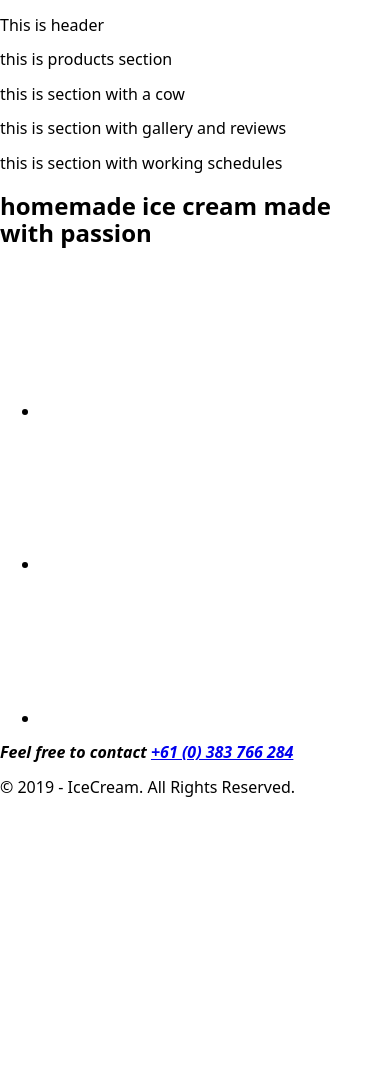
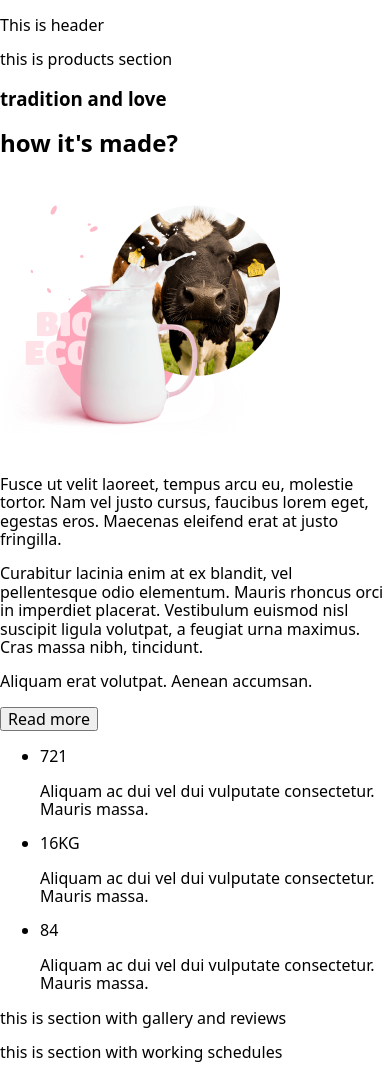
Before and after one commit to Hardracing/IceCreamProject, a website: page src/index.html in a window 390 px wide. Shown: the top 1075 px of the page. Before the commit the page ends 844 px from the top, so only its background shows below. Drawn offline with nearby package versions, Linux system fonts and the light colour scheme; files that its build step writes are made by us from their sources.

Commit message:
mobile done

```diff
--- a/src/partials/making_section.html
+++ b/src/partials/making_section.html
@@ -1 +1,50 @@
-<p class="making">this is section with a cow</p>
+<section class="making-section">
+    <div class="making-container container">
+        <div class="making-title-container">
+            <h3 class="section-subtitle">tradition and love</h3>
+            <h2 class="section__title">how it's made?</h2>
+            <img class="making-picture" src="images/mobile/cow@1x.png" alt="Молоко и корова" width="280">
+            <article class="making-describe">
+                <p class="making-begin">
+                    Fusce ut velit laoreet, tempus arcu eu, molestie tortor.
+                    Nam vel justo cursus, faucibus lorem eget, egestas eros.
+                    Maecenas eleifend erat at justo fringilla.
+                </p>
+                <p class="making-middle">
+                    Curabitur lacinia enim at ex blandit,
+                    vel pellentesque odio elementum.
+                    Mauris rhoncus orci in imperdiet placerat.
+                    Vestibulum euismod nisl suscipit ligula volutpat,
+                    a feugiat urna maximus. Cras massa nibh, tincidunt.
+                </p>
+                <p class="making-result">
+                    Aliquam erat volutpat. Aenean accumsan.
+                </p>
+                <button class="making-button">
+                    Read more
+                </button>
+            </article>
+
+            <ul class="making-statistical">
+                <li class="making-volume">
+                    <p class="li-title ">721</p>
+                    <p class="li-description">
+                        Aliquam ac dui vel dui vulputate consectetur. Mauris massa.
+                    </p>
+                </li>
+                <li class="making-weight">
+                    <p class="li-title">16KG</p>
+                    <p class="li-description">
+                        Aliquam ac dui vel dui vulputate consectetur. Mauris massa.
+                    </p>
+                </li>
+                <li class="making-number">
+                    <p class="li-title">84</p>
+                    <p class="li-description">
+                        Aliquam ac dui vel dui vulputate consectetur. Mauris massa.
+                    </p>
+                </li>
+            </ul>
+        </div>
+    </div>
+</section>
--- a/src/sass/making/_making.scss
+++ b/src/sass/making/_making.scss
@@ -1,3 +1,152 @@
-.making {
-  color: green;
+.making-section {
+  background-color: $section-bgc;
 }
+
+.making-container {
+  background-image: url(/images/mobile/milk-background@1x.png);
+  background-repeat: no-repeat;
+  background-position: center;
+
+  @media screen and(max-width: $to-tablet) {
+    padding-top: 125px;
+    padding-bottom: 97px;
+  }
+
+  @media screen and(min-width: $tablet) {
+    padding-top: 130px;
+    padding-bottom: 142px;
+  }
+
+  @media screen and(min-width: $desctop) {
+    padding-top: 125px;
+    padding-bottom: 139px;
+  }
+}
+
+.section__title {
+  margin-bottom: 0;
+  margin-top: 15px;
+}
+
+.making-picture {
+  margin-top: 26px;
+}
+
+.making-describe {
+  padding-top: 46px;
+  padding-bottom: 39px;
+  padding-right: 30px;
+  padding-left: 30px;
+}
+
+.making-describe p {
+  margin: 0;
+
+  font-weight: 500;
+  font-size: 12px;
+  line-height: 1.58;
+  letter-spacing: 0;
+  text-align: left;
+}
+
+.making-describe .making-begin {
+  color: #000000;
+}
+
+.making-describe .making-middle {
+  margin-top: 30px;
+  color: $description-text;
+  letter-spacing: 0, 04em;
+}
+
+.making-describe .making-result {
+  margin-top: 15px;
+  color: $description-text;
+}
+
+.making-button {
+  display: flex;
+  align-items: center;
+  justify-content: space-between;
+  margin-top: 17px;
+  padding: 0 37px;
+
+  width: 176px;
+  height: 44px;
+  background-color: #ffffff;
+  border-radius: 22px;
+  border: none;
+
+  font-size: 14px;
+  font-weight: 700;
+  line-height: 1.29;
+  color: $accented-text;
+}
+
+.making-button::after {
+  content: '';
+  width: 7px;
+  height: 11px;
+  display: inline-block;
+  background-image: url(/images/making-buttton-arrow.svg);
+  background-repeat: no-repeat;
+  background-size: 7px 11px;
+  background-position: 50% 50%;
+}
+
+.li-title,
+.li-description {
+  margin: 0;
+}
+
+.li-title {
+  font-family: Titan One;
+  font-size: 36px;
+  line-height: 1.14;
+  text-transform: uppercase;
+  letter-spacing: 0.04em;
+  color: $accented-text;
+}
+
+.making-volume .li-title::before {
+  content: '';
+  width: 33px;
+  height: 50px;
+  margin-bottom: 14px;
+  display: block;
+  background-image: url(/images/bucket-milk.svg);
+  background-size: contain;
+}
+
+.making-weight .li-title::before {
+  content: '';
+  width: 50px;
+  height: 50px;
+  margin-bottom: 14px;
+  display: block;
+  background-image: url(/images/bucket-apple.svg);
+  background-size: contain;
+}
+
+.making-number .li-title::before {
+  content: '';
+  width: 44px;
+  height: 50px;
+  margin-bottom: 14px;
+  display: block;
+  background-image: url(/images/sweets.svg);
+  background-size: contain;
+}
+
+.li-description {
+  margin-top: 20px;
+
+  font-size: 12px;
+  line-height: 1.67;
+  font-weight: 700;
+  color: #000000;
+}
+
+.making-statistical li + li {
+  margin-top: 38px;
+}
```
